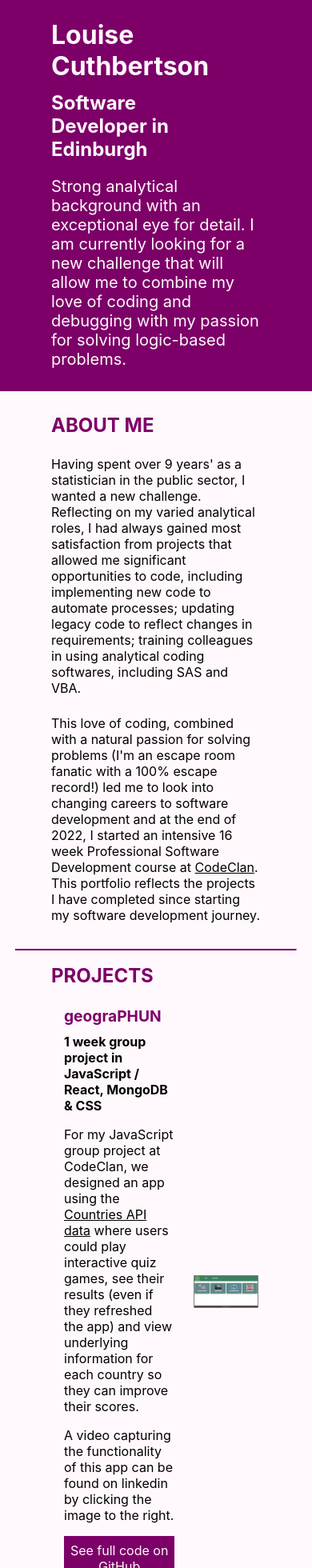
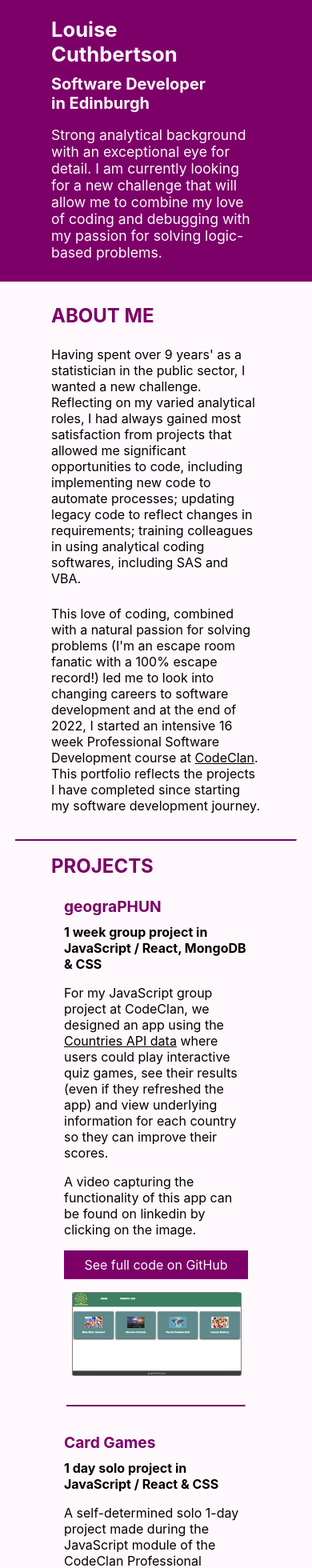
Before and after one commit to louise3112/portfolio_app, a React (Create React App) app: page / in a window 390 px wide. Shown: the top 1960 px of the page at 80% size. Built offline with nearby package versions, Linux system fonts and the light colour scheme.

Commit message:
added media queries for smaller devices

```diff
--- a/src/components/Header.js
+++ b/src/components/Header.js
@@ -14,18 +14,34 @@ const HeaderSection = styled.div`
         "heading linkedin github"
         "subheading linkedin github"
         "text text text";
+
+    @media only screen and (max-width: 900px) {
+        grid-template-columns: 76% 4% 8% 4% 8%;
+        grid-template-areas:
+            "heading . linkedin . github"
+            "subheading . linkedin . github"
+            "text text text text text";
+    }
 `
 
 const Heading = styled.h1`
     font-size: 2em;
     margin: 0.5em 0em 0em 0em;
     grid-area: heading;
+
+    @media only screen and (max-width: 900px) {
+        font-size: 1.6em;
+    }
 `
 
 const SubHeading = styled.h2`
     font-size: 1.5em;
     margin: 0.5em 0em 0em 0em;
     grid-area: subheading;
+
+    @media only screen and (max-width: 900px) {
+        font-size: 1.25em;
+    }
 `
 
 const HeaderLinkedin = styled.a`
@@ -45,6 +61,10 @@ const HeaderGithub = styled.a`
 const HeaderText = styled.p`
     font-size: 1.25em;
     grid-area: text;
+
+    @media only screen and (max-width: 900px) {
+        font-size: 1.1em;
+    }
 `
 
 const Header = () => {
--- a/src/components/Projects.js
+++ b/src/components/Projects.js
@@ -18,14 +18,9 @@ const ProjectsHeading = styled.h2`
 const ProjectsList = styled.ul`
     list-style: none;
     padding: 0;
-    margin: 1em 0em 1em 0em;
     display: flex;
     flex-direction: column;
-    align-items: center;
-    justify-content: space-evenly;
-    flex-wrap: wrap;
-    column-gap: 3em;
-    row-gap: 1em;
+    row-gap: 2em;
     color: black;
 `
 
@@ -34,6 +29,13 @@ const ProjectBox = styled.li`
     grid-template-areas: 'info . image .';
     grid-template-columns: 65% 3% 30% 2%;
     align-items: center;
+
+    @media only screen and (max-width: 900px) {
+        display: flex;
+        flex-direction: column;
+        align-items: center;
+        row-gap: 1em;
+    }
 `
 
 const ProjectInfo = styled.div`
@@ -45,6 +47,20 @@ const ProjectInfo = styled.div`
 
 const ProjectLink = styled.a`
     grid-area: image;
+
+    @media only screen and (max-width: 900px) {
+        height: auto;
+        width: 80%;
+    }
+`
+
+const NoLink = styled.div`
+    grid-area: image;
+
+    @media only screen and (max-width: 900px) {
+        height: auto;
+        width: 80%;
+    }
 `
 
 const ProjectHeading = styled.h4`
@@ -75,7 +91,6 @@ const GitHubLinks = styled.a`
 `
 
 const ProjectImage = styled.img`
-    grid-area: image;
     height: auto;
     max-width: 100%;
     border: 0.5px solid grey;
@@ -88,6 +103,10 @@ const LineBreak = styled.hr`
     margin-top: 0;
     margin-bottom: 0;
     width: 80%;
+
+    @media only screen and (max-width: 900px) {
+        width: 85%;
+    }
 `
 
 
@@ -97,13 +116,13 @@ const Projects = () => {
             <ProjectsHeading>PROJECTS</ProjectsHeading>
             <ProjectsList>
 
-            <ProjectBox>
+                <ProjectBox>
                     <ProjectInfo>
                         <ProjectHeading>geograPHUN</ProjectHeading>
                         <ProjectText><b>1 week group project in JavaScript / React, MongoDB & CSS </b></ProjectText>
                         <ProjectText>For my JavaScript group project at CodeClan, we designed an app using the <TextLinks href="https://restcountries.com/#api-endpoints-v3-all" target="_blank">Countries API data</TextLinks> where users could play interactive quiz games, see their results (even if they refreshed the app) and view underlying information for each country so they can improve their scores.</ProjectText>
 
-                        <ProjectText>A video capturing the functionality of this app can be found on linkedin by clicking the image to the right.</ProjectText>
+                        <ProjectText>A video capturing the functionality of this app can be found on linkedin by clicking on the image.</ProjectText>
                         <GitHubLinks href="https://github.com/louise3112/countries_quiz" target="_blank">See full code on GitHub</GitHubLinks>
                     </ProjectInfo>
                     <ProjectLink href="https://www.linkedin.com/feed/update/urn:li:activity:7031994797494005762/" target="_blank">
@@ -121,7 +140,7 @@ const Projects = () => {
 
                         <ProjectText>The current version of the app contains a single card game based on the "52 card pick-up" idea. The app has been designed in a way to ensure it is fairly adaptable to being expanded for further card games at a later date.</ProjectText>
 
-                        <ProjectText>A live copy of this app can be accessed by clicking on the image to the right. </ProjectText>
+                        <ProjectText>A live copy of this app can be accessed by clicking on the image. </ProjectText>
 
                         <GitHubLinks href="https://github.com/louise3112/card_games" target="_blank">See full code on GitHub</GitHubLinks>
                     </ProjectInfo>
@@ -141,7 +160,9 @@ const Projects = () => {
                         <ProjectText>Within the timeframe, I was able to further extend this to incorporate CRUD actions for services available at the workshop as well.</ProjectText>
                         <GitHubLinks href="https://github.com/louise3112/droid_workshop" target="_blank">See full code on GitHub</GitHubLinks>
                     </ProjectInfo>
-                    <ProjectImage src={droidWorkshop} alt="Screenshot of Droid Repair Workshop app"/>
+                    <NoLink>
+                        <ProjectImage src={droidWorkshop} alt="Screenshot of Droid Repair Workshop app"/>
+                    </NoLink>
                 </ProjectBox>
 
 
```
